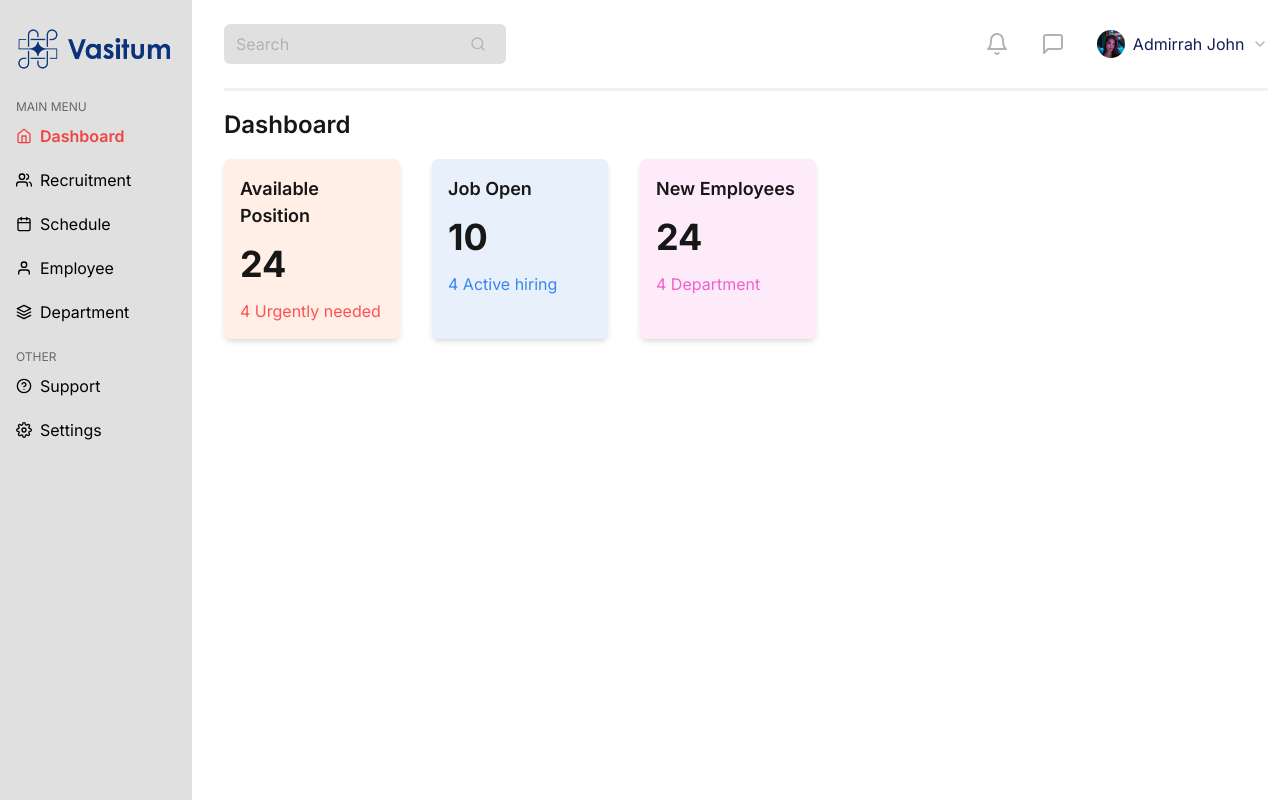
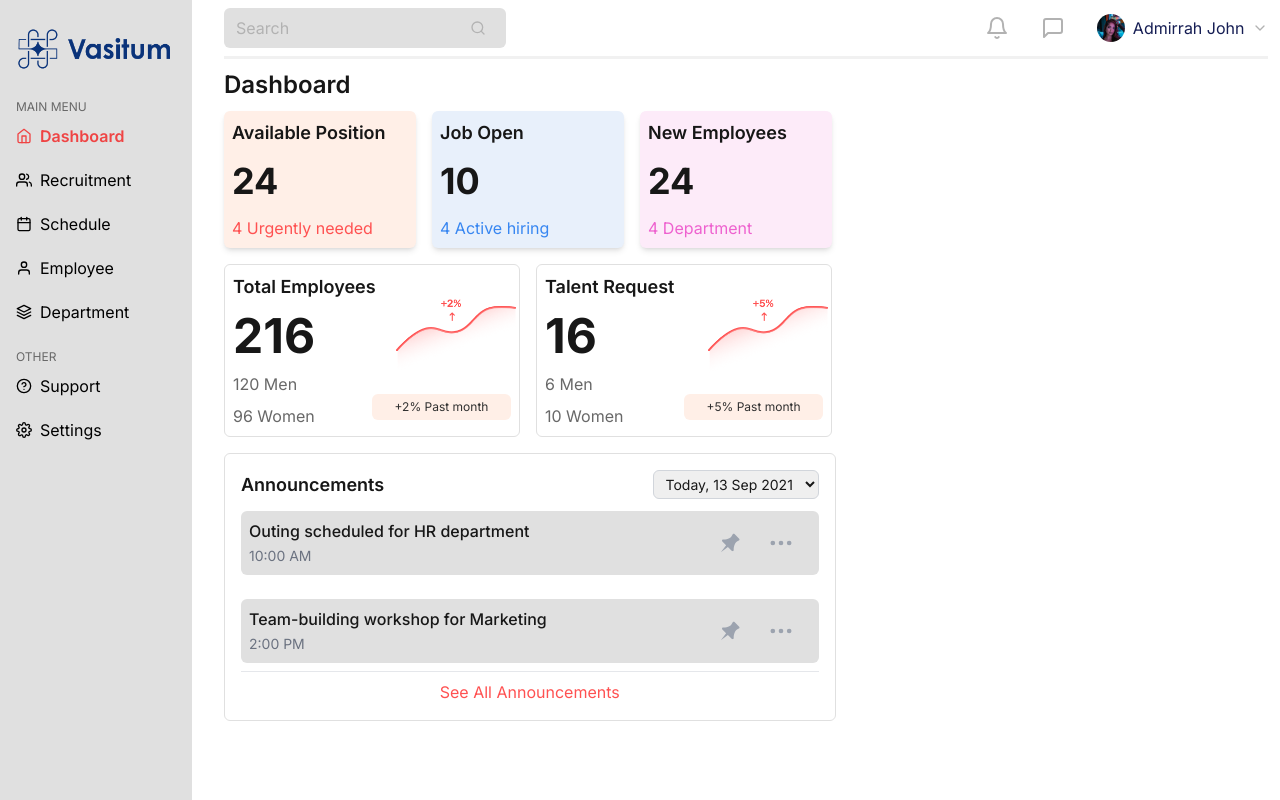
Before and after one commit to Deepanshi1523/Vasitum-task, a Next.js app: page / in a window 1280 px wide. Built offline with nearby package versions, Linux system fonts and the light colour scheme.

Commit message:
nav made

```diff
--- /dev/null
+++ b/components/Announcement.js
@@ -0,0 +1,79 @@
+"use client";
+import React, { useState } from "react";
+import { FiMoreHorizontal } from "react-icons/fi";
+import { TiPin } from "react-icons/ti";
+
+const Announcement = () => {
+    const [selectedDate, setSelectedDate] = useState("13 Sep 2021");
+    const [showAll, setShowAll] = useState(false);
+
+    const announcements = [
+        {
+            date: "13 Sep 2021",
+            items: [
+                { text: "Outing scheduled for HR department", time: "10:00 AM" },
+                { text: "Team-building workshop for Marketing", time: "2:00 PM" }
+            ]
+        },
+        {
+            date: "12 Sep 2021",
+            items: [
+                { text: "Outing scheduled for HR department", time: "10:00 AM" },
+                { text: "Team-building workshop for Marketing", time: "2:00 PM" }
+            ]
+        },
+    ];
+
+    const handleDateChange = (e) => setSelectedDate(e.target.value);
+
+    const currentAnnouncements = announcements.find(announcement => announcement.date === selectedDate);
+
+    return (
+        <div className="p-4 mx-2 mt-4 bg-white rounded-md border border-[#E0E0E0] w-[98%]">
+            <div className="flex items-center justify-between mb-3">
+                <h2 className="text-[18px] font-semibold">Announcements</h2>
+                <div className="flex items-center space-x-2">
+                    <select
+                        onChange={handleDateChange}
+                        value={selectedDate}
+                        className="border border-gray-300 rounded-md px-2 py-1 text-sm"
+                    >
+                        {announcements.map((announcement) => (
+                            <option key={announcement.date} value={announcement.date}>
+                                {announcement.date === "13 Sep 2021" ? "Today, 13 Sep 2021" : announcement.date}
+                            </option>
+                        ))}
+                    </select>
+                </div>
+            </div>
+
+            <div className="space-y-4">
+                {currentAnnouncements && (showAll ? currentAnnouncements.items : currentAnnouncements.items.slice(0, 2)).map((item, index) => (
+                    <div key={index} className="pb-2">
+                        <div className="flex justify-between items-center bg-[#E0E0E0] p-2 rounded-md">
+                            <div>
+                                <p className="text-[16px] font-medium">{item.text}</p>
+                                <span className="text-sm text-gray-500">{item.time}</span>
+                            </div>
+                            <div className="flex items-center space-x-6 mr-4">
+                                <TiPin size={28} className="text-gray-400 cursor-pointer" />
+                                <FiMoreHorizontal size={28} className="text-gray-400 cursor-pointer" />
+                            </div>
+                        </div>
+                    </div>
+                ))}
+            </div>
+
+            <div className="flex items-center justify-center border-t">
+                <button
+                    onClick={() => setShowAll(!showAll)}
+                    className="mt- text-[#FF5151] text-[14px]font-semibold mt-2"
+                >
+                    {showAll ? "Hide" : "See All"} Announcements
+                </button>
+            </div>
+        </div>
+    );
+};
+
+export default Announcement;
--- a/components/Homepage.js
+++ b/components/Homepage.js
@@ -3,6 +3,10 @@ import React, { Suspense, useEffect, useState } from "react";
 import Sidenav from "./Sidenav";
 import Topnav from "./Topnav";
 import Stats from "./Stats";
+import CompanyInfo from "./companyInfo";
+import Announcement from "./Announcement";
+import image1 from "../public/companyInfo1.png";
+import image2 from "../public/companyInfo2.png";
 
 export default function Homepage() {
 
@@ -12,8 +16,8 @@ export default function Homepage() {
                 <Sidenav className="" />
                 <div className="flex-col w-[100%] ">
                     <Topnav className="" />
-                    <h1 className="mx-2 lg:mx-8 text-[24px] mt-4 font-semibold">Dashboard</h1>
-                    <div className="flex mx-2 lg:mx-6 mt-4">
+                    <h1 className="mx-2 lg:mx-8 text-[24px] mt-2 font-semibold">Dashboard</h1>
+                    <div className="flex mx-2 lg:mx-6 mt-2 ">
                         <div className="w-[60%]">
                             <div className="flex">
                                 <Stats
@@ -38,6 +42,25 @@ export default function Homepage() {
                                     subtitleColor="#EE61CF"
                                 />
                             </div>
+                            <div className="flex mt-4">
+                                <CompanyInfo
+                                    title="Total Employees"
+                                    image={image1}
+                                    number="216"
+                                    men="120"
+                                    women="96"
+                                    subtitle="+2% Past month"
+                                />
+                                <CompanyInfo
+                                    title="Talent Request"
+                                    image={image2}
+                                    number="16"
+                                    men="6"
+                                    women="10"
+                                    subtitle="+5% Past month"
+                                />
+                            </div>
+                            <Announcement/>
                         </div>
                         <div className="w-[30%]"></div>
                     </div>
--- a/components/Stats.js
+++ b/components/Stats.js
@@ -4,7 +4,7 @@ import React from "react";
 const Stats = ({ bgColor, title, number, subtitle, subtitleColor }) => {
     return (
         <div
-            className="rounded-md w-full lg:w-[40%] shadow-md flex flex-col ml-2 mr-6 p-4"
+            className="rounded-md w-full lg:w-[40%] shadow-md flex flex-col mx-2 p-2"
             style={{ backgroundColor: bgColor }}
         >
             <h2 className="text-[18px] font-semibold">{title}</h2>
--- a/components/Topnav.js
+++ b/components/Topnav.js
@@ -7,7 +7,7 @@ import user from "../public/user.png";
 const Topnav = () => {
 
     return (
-        <div className="w-[90%] lg:w-[96%] flex justify-between py-2 lg:py-6 z-50 lg:border-b-[0.2rem] lg:border-[#F1F1F1] mx-2 lg:mx-8">
+        <div className="w-[90%] lg:w-[96%] flex justify-between py-1 lg:py-2 z-50 lg:border-b-[0.2rem] lg:border-[#F1F1F1] mx-2 lg:mx-8">
             <div className="flex items-center w-[30%]">
                 <FiSearch className="text-[#B3B3B3] mr-2 lg:hidden" size={24}/>
                 <div className="items-center bg-[#E0E0E0] px-3 py-2 rounded-md hidden lg:flex">
--- /dev/null
+++ b/components/companyInfo.js
@@ -0,0 +1,24 @@
+"use client";
+import React from "react";
+import Image from "next/image";
+
+const CompanyInfo = ({ title, image, number, men, women, subtitle }) => {
+    return (
+        <div className="p-2 flex justify-between rounded-md w-full bg-white border border-[#E0E0E0] mx-2">
+            <div className="w-[40%]">
+                <h2 className="text-[18px] font-semibold whitespace-nowrap">{title}</h2>
+                <p className="text-[48px] font-bold">{number}</p>
+                <div className="flex-col space-y-2 text-[#686868]">
+                    <h1 className="text-[16px]">{men} Men</h1>
+                    <h1 className="text-[16px]">{women} Women</h1>
+                </div>
+            </div>
+            <div className="flex-col items-center mt-6 w-[50%]">
+                <Image src={image} alt={title} width={120} height={120} className="ml-6" />
+                <p className="text-[12px] text-center mt-4 text-[#303030] bg-[#FFEFE7] py-1 rounded-md">{subtitle}</p>
+            </div>
+        </div>
+    );
+};
+
+export default CompanyInfo;
```
Also changed, not shown: public/companyInfo1.png (added), public/companyInfo2.png (added).
